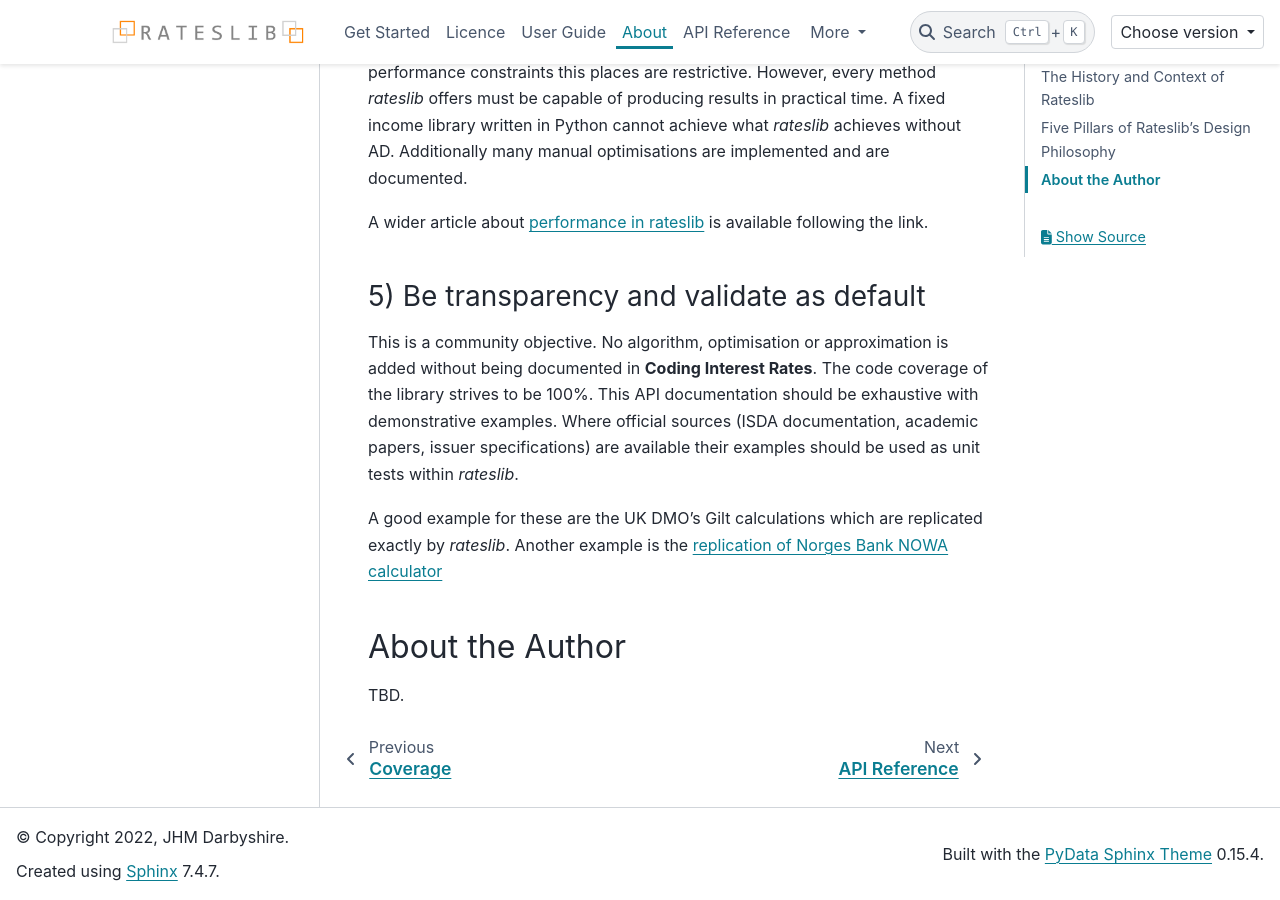
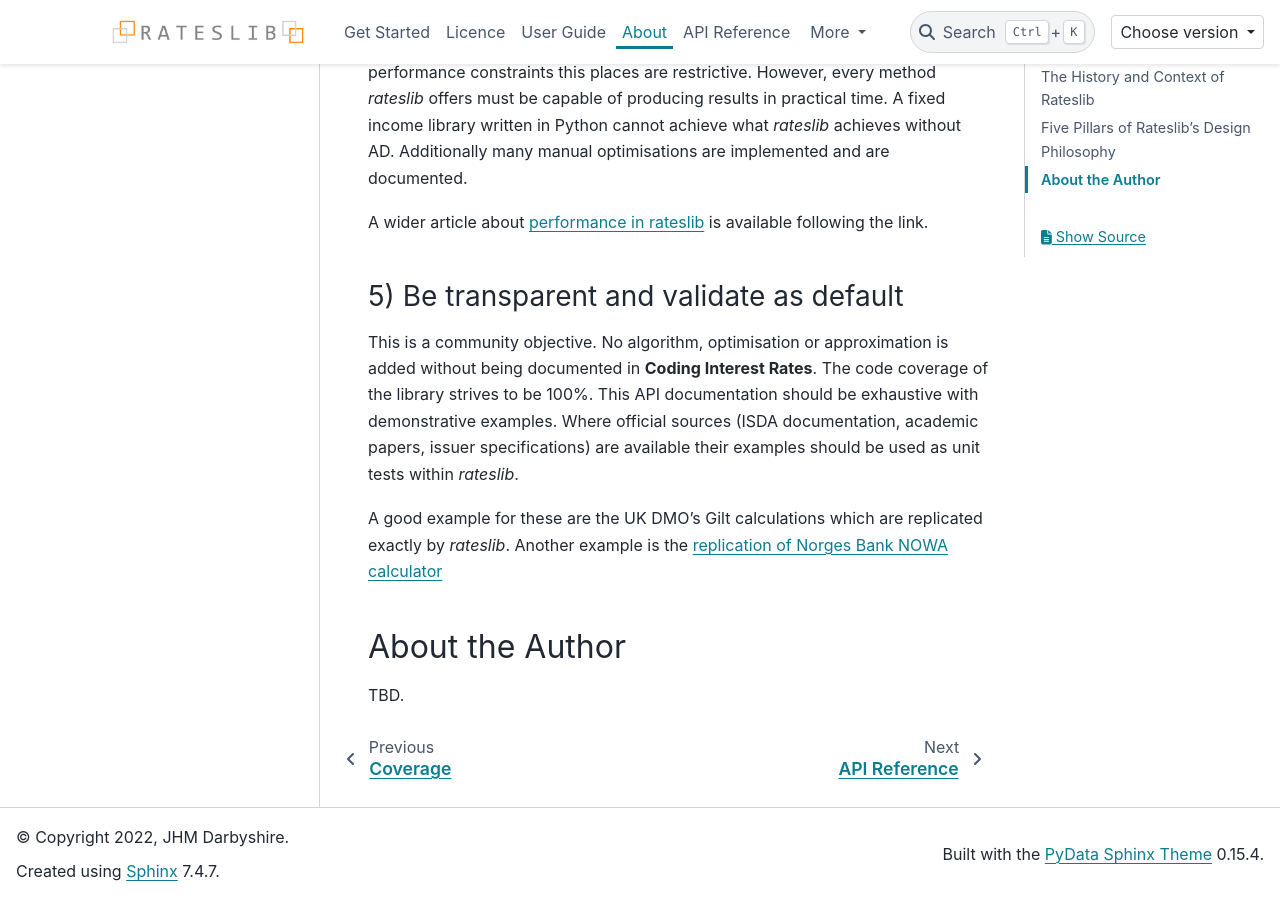
Before and after one commit to attack68/rateslib, a Sphinx documentation site: the page built from docs/source/i_about.rst, in a window 1280 px wide and 900 px high, scrolled down 2119 px. Built offline with Sphinx 7.4.7 and the PyData theme 0.15.4, drawn with Linux system fonts in a browser that asks for light colours; comment, search, counter and statistics services are not loaded.

```diff
--- a/docs/source/i_about.rst
+++ b/docs/source/i_about.rst
@@ -97,7 +97,7 @@ A wider article about
 `performance in rateslib <https://www.linkedin.com/pulse/rateslib-performance-1000-irs-rateslib>`_
 is available following the link.
 
-5) Be transparency and validate as default
+5) Be transparent and validate as default
 --------------------------------------------
 
 This is a community objective.
```
